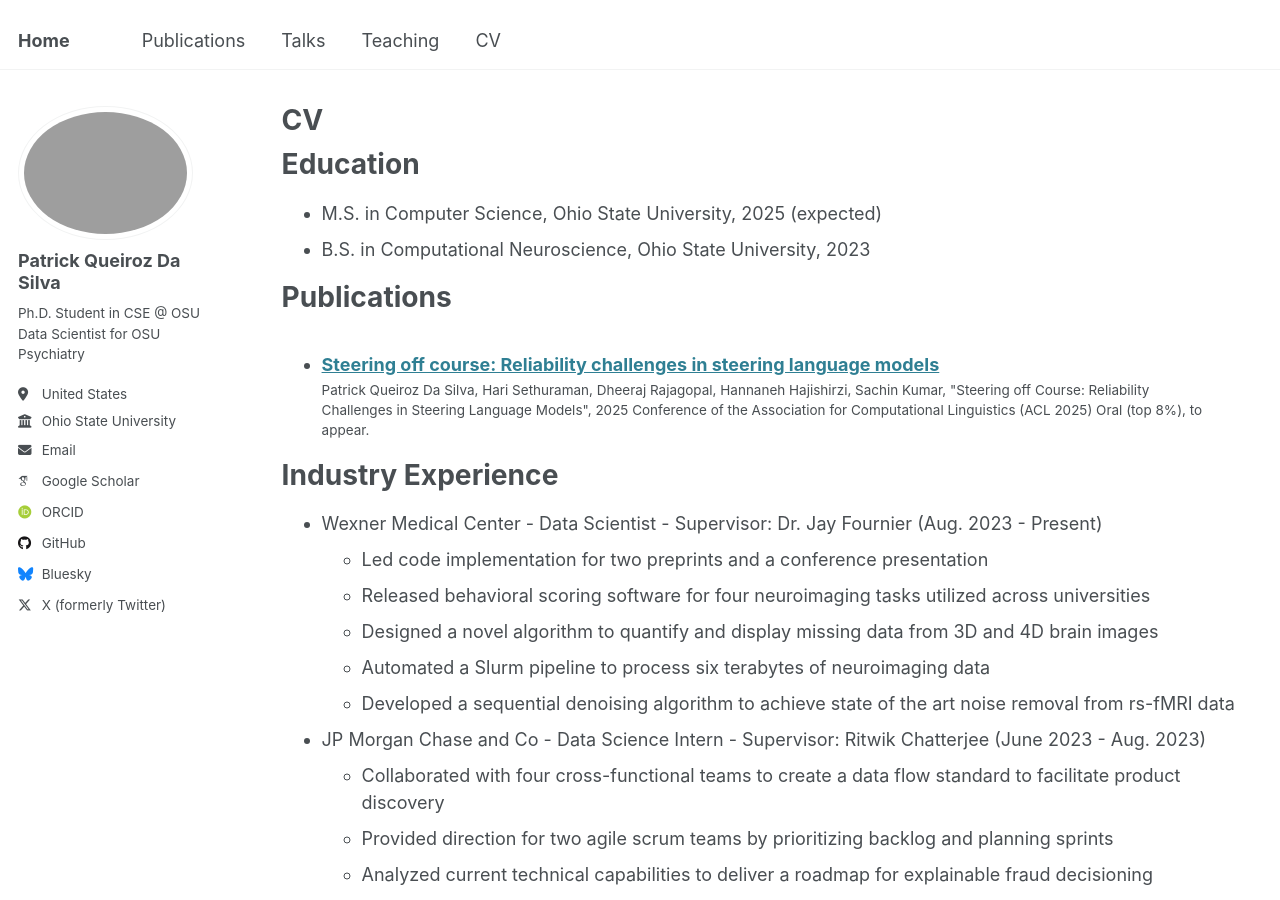
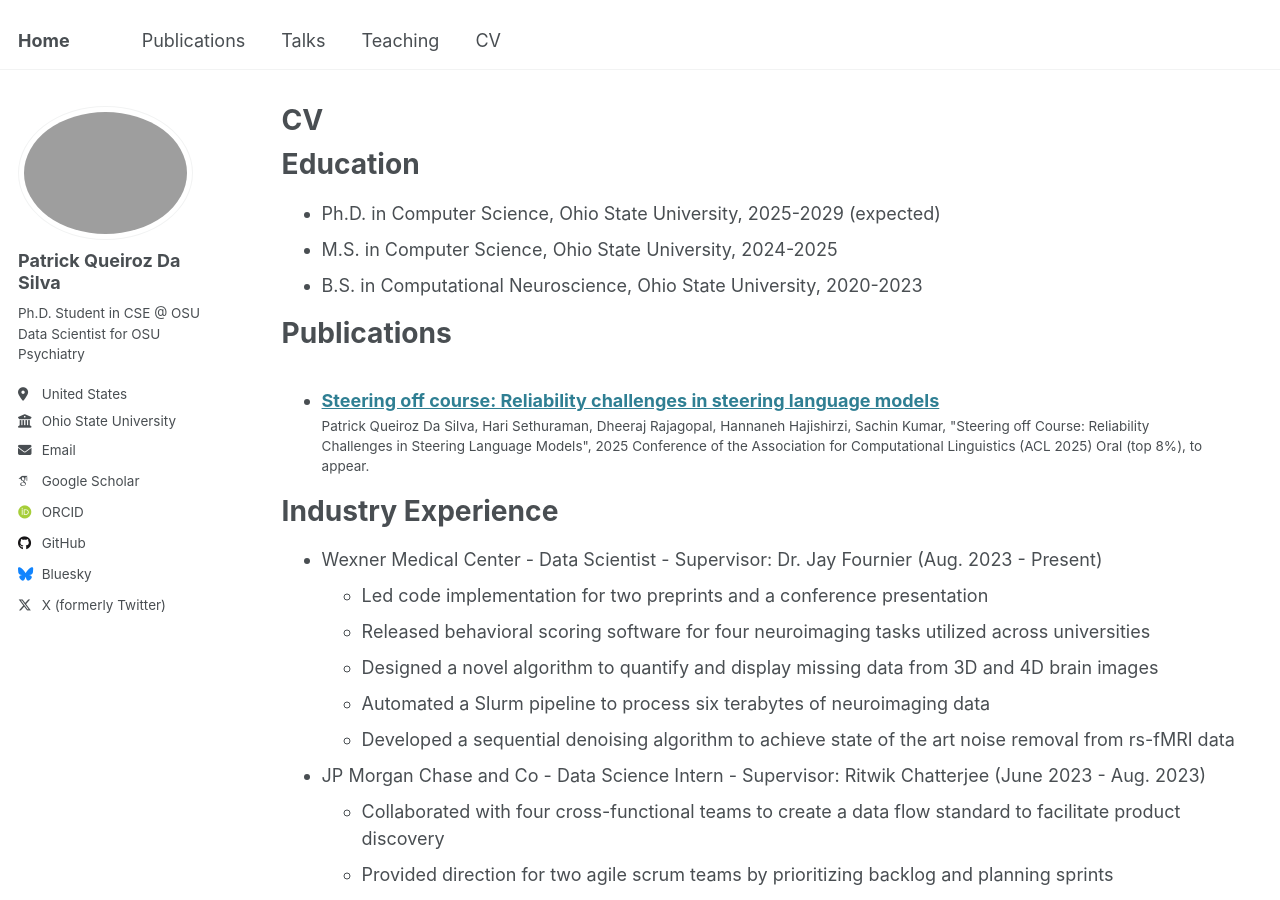
Before and after one commit to patqdasilva/patqdasilva.github.io, a Jekyll site: the page built from _pages/cv.md, in a window 1280 px wide and 900 px high. Built offline with Jekyll 4.4.1, drawn with Linux system fonts in a browser that asks for light colours; some web fonts are replaced.

Commit message:
Update cv.md

```diff
--- a/_pages/cv.md
+++ b/_pages/cv.md
@@ -11,8 +11,9 @@ redirect_from:
 
 Education
 ======
-* M.S. in Computer Science, Ohio State University, 2025 (expected)
-* B.S. in Computational Neuroscience, Ohio State University, 2023
+* Ph.D. in Computer Science, Ohio State University, 2025-2029 (expected)
+* M.S. in Computer Science, Ohio State University, 2024-2025
+* B.S. in Computational Neuroscience, Ohio State University, 2020-2023
 
 Publications
 ======
```
